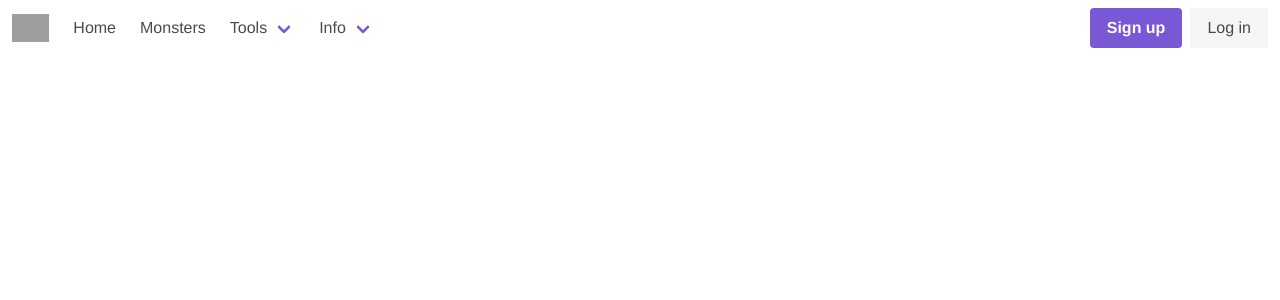
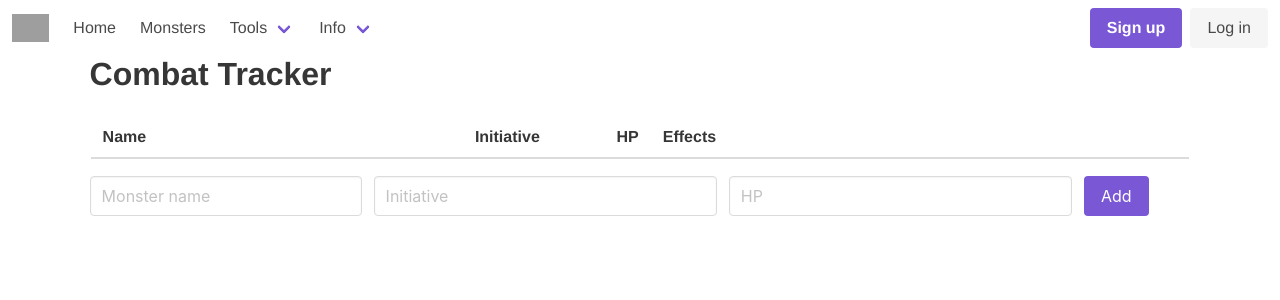
Before and after one commit to tonesija/dnd-dm-hub, a Vue app in the folder client/: page /combat-tracker in a window 1280 px wide. Shown: the top 300 px of the page. Built offline with nearby package versions, Linux system fonts and the light colour scheme; grey boxes are pictures that could not be loaded.

Commit message:
started working on combat tracker

```diff
--- a/client/src/router/index.js
+++ b/client/src/router/index.js
@@ -24,12 +24,16 @@ const routes = [
     path: '/monsters',
     name: 'Monsters',
     component: () => import(/* webpackChunkName: "about" */ '../views/Monsters.vue')
-  }
-  ,
+  },
   {
     path: '/monsters/:slug',
     name: 'Monster',
     component: () => import(/* webpackChunkName: "about" */ '../views/Monster.vue')
+  },
+  {
+    path: '/combat-tracker',
+    name: 'Combat tracker',
+    component: () => import(/* webpackChunkName: "about" */ '../views/CombatTracker.vue')
   }
 ]
 
--- /dev/null
+++ b/client/src/views/CombatTracker.vue
@@ -0,0 +1,98 @@
+<template>
+  <div class="view">
+    <p class="title">Combat Tracker</p>
+
+    <b-table
+    :data="data"
+    hoverable
+    draggable>
+      <b-table-column field="name" label="Name" sortable v-slot="props">
+        {{props.row.name}}
+      </b-table-column>
+
+      <b-table-column field="initiative" label="Initiative" sortable width="75" numeric v-slot="props">
+          <b-input v-model="props.row.initiative"></b-input>
+      </b-table-column>
+
+      <b-table-column field="hp" label="HP" sortable width="75" numeric v-slot="props">
+          <b-input v-model="props.row.hp"></b-input>
+      </b-table-column>
+
+      <b-table-column field="effects" label="Effects" v-slot="props">
+        <b-input v-model="props.row.effects"></b-input>
+      </b-table-column>
+
+      <b-table-column width="100" v-slot="props">
+          <b-button @click="remove(props.row)">X</b-button>
+      </b-table-column>
+    </b-table>
+
+    <b-field grouped>
+        <b-field>
+            <b-input placeholder="Monster name" v-model="newName"></b-input>
+        </b-field>
+        <b-field expanded>
+            <b-input maxlength="2" placeholder="Initiative" v-model="newInitiative"></b-input>
+        </b-field>
+        <b-field expanded>
+            <b-input maxlength="2" placeholder="HP" v-model="newHP"></b-input>
+        </b-field>
+        <b-field expanded>
+            <b-button type="is-primary" @click="addCreature">Add</b-button>
+        </b-field>
+    </b-field>
+
+  </div>
+</template>
+
+<script>
+export default {
+  name: 'Monsters',
+
+  data() {
+    return {
+      data: [],
+      newName: null,
+      newInitiative: null,
+      newHP: null
+    }
+  },
+
+  methods: {
+    onSort(field, order) {
+      console.log(field, order)
+    },
+    rowClicked(row) {
+      console.log('Row clicker, ', row)
+    },
+    addCreature(){
+      let newCreature = {}
+      newCreature.name = this.newName
+      newCreature.initiative = this.newInitiative
+      newCreature.hp = this.newHP
+
+      this.data.push(newCreature)
+
+      this.newName = null
+      this.newInitiative = null
+      this.newHP = null
+    },
+
+    remove(row){
+      let index = 0
+      for(let obj of this.data){
+        if(obj.name == row.name)
+          break
+        index++
+      }
+      this.data.splice(index, 1)
+    }
+  },
+
+  created: async function() {
+  },
+
+  components: {
+  }
+}
+</script>
```
